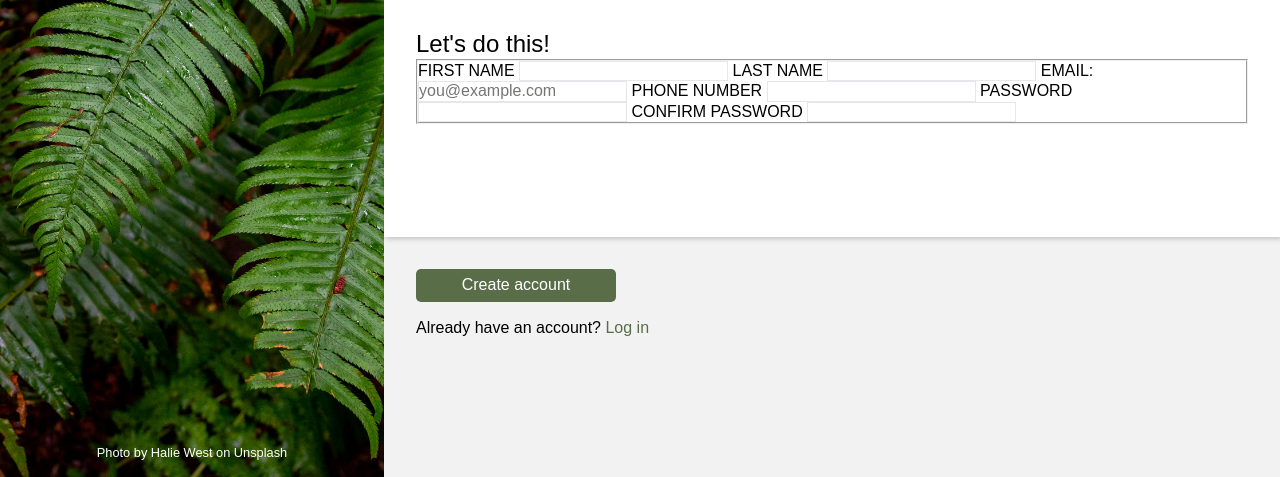
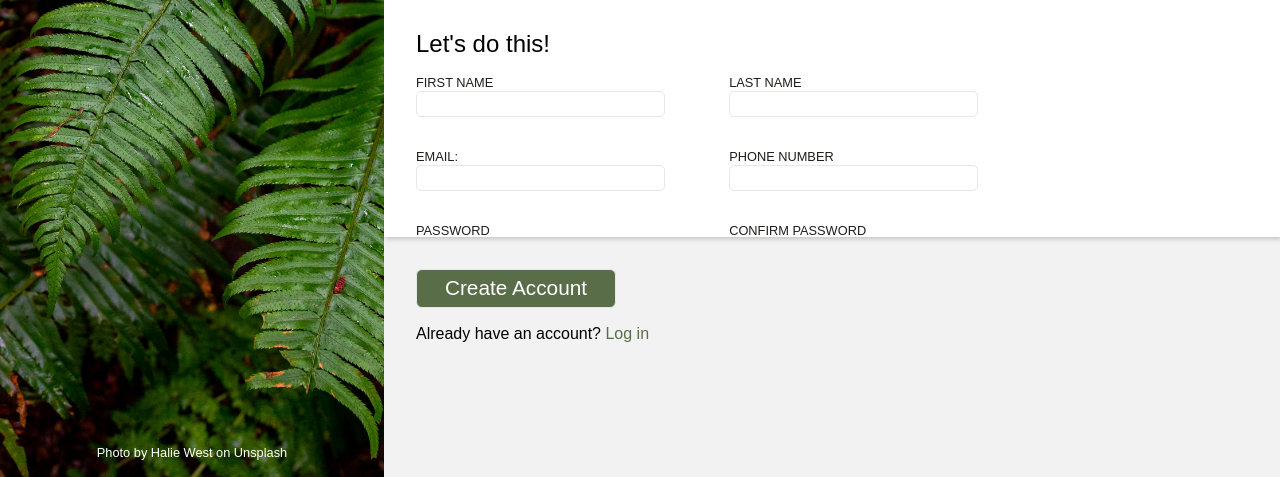
Before and after one commit to hansdkns/odin-projects, a plain HTML site: page signup-form/index.html in a window 1280 px wide. Shown: the part 323-800 px from the top of the page. Drawn offline with nearby package versions, Linux system fonts and the light colour scheme; a script that the page names is missing.

```diff
--- a/signup-form/index.html
+++ b/signup-form/index.html
@@ -11,7 +11,7 @@
     <div class="lside">
         <div class="bar">
             <img class=logo src="./odin-lined.png">
-            <h1 class="logotext">ODIN</h1>
+            <div class="logotext">ODIN</div>
         </div>
         <p class="creds">
             Photo by
@@ -28,28 +28,42 @@
         </div>
         <div class="signup">
             <div class="title">Let's do this!</div>
-            <fieldset>
-                <label for="first_name">FIRST NAME</label>
-                <input type="text" id="first_name" name="first_name">
+            <div class="container">
+                <div class="info">
+                    <label for="first_name">FIRST NAME</label>
+                    <input type="text" id="first_name" name="first_name" required>
+                </div>
 
-                <label for="last_name">LAST NAME</label>
-                <input type="text" id="last_name" name="last_name">
+                <div class="info">
+                    <label for="last_name">LAST NAME</label>
+                    <input type="text" id="last_name" name="last_name" required>
+                </div>
+            </div>
+            <div class="container">
+                <div class="info">
+                    <label for="user_email">EMAIL:</label>
+                    <input type="email" id="user_email" name="email" required>
+                </div>
 
-                <label for="user_email">EMAIL:</label>
-                <input type="email" id="user_email" name="email" placeholder="you@example.com">
+                <div class="info">
+                    <label for="phone">PHONE NUMBER</label>
+                    <input type="text" id="phone" name="phone" required>
+                </div>
+            </div>
+            <div class="container">
+                <div class="info">
+                    <label for="user_password">PASSWORD</label>
+                    <input type="password" id="user_password" name="password" required>
+                </div>
 
-                <label for="phone">PHONE NUMBER</label>
-                <input type="text" id="phone" name="phone">
-
-                <label for="user_password">PASSWORD</label>
-                <input type="password" id="user_password" name="password">
-
-                <label for="cuser_password">CONFIRM PASSWORD</label>
-                <input type="password" id="cuser_password" name="cpassword">
-            </fieldset>
+                <div class="info">
+                    <label for="cuser_password">CONFIRM PASSWORD</label>
+                    <input type="password" id="cuser_password" name="cpassword" required>
+                </div>
+            </div>
         </div>
         <div class="creation">
-            <div class="button">Create account</div>
+            <input type="submit" value="Create Account">
             <div class="subbutton">Already have an account?
                 <a href="" rel="noopener noreferrer">Log in</a>
             </div>
--- a/signup-form/style.css
+++ b/signup-form/style.css
@@ -25,6 +25,7 @@
     font-size: 1.5rem;
     height: 100vh;
     width: 100vw;
+    overflow: hidden;
 }
 
 /* LINKS */
@@ -42,6 +43,8 @@
 .bar {
   width: 100%;
   height: 20%;
+  min-height: 150px;
+  /* MINHEIGHT WAS BROODNODIG */
   background-color: rgb(0 0 0 / 40%);
   position: absolute;
   top: 20%;
@@ -53,12 +56,15 @@
 
 .logo {
     height: 100%;
+    min-height: 125px;
+    /* MINHEIGHT WAS BROODNODIG, goed voorbeeld wnr je minheight ook moet gebruiken */
   }
 
 .logotext {
     color: white;
     font-size: 7rem;
     font-family: norse;
+    overflow: hidden;
   }
 
 .creds, .creds > a {
@@ -81,7 +87,7 @@
 /* RECHTS - deel 1 */
 .quotes{
     width: 53ch;
-    height: 40%;
+    min-height: 40%;
     padding: 2rem;
     font-weight: bolder;
     display: flex;
@@ -93,31 +99,60 @@
 /* RECHTS - deel 2 */
 .signup{
     background-color: white;
-    height: 30%;
     padding: 2rem;
     font-size: 1rem;
     box-shadow: 2px 2px 5px rgba(0, 0, 0, 0.2);
+    max-height: 30%;
+    overflow-y: hidden;
 }
 .title{
     font-size: 1.5rem;
+    margin-bottom: 1rem;
+}
+
+label{
+    font-size: 0.8rem;
+    color: #1d1f1c;
 }
 
 input{
     border: var(--border-clr);
+    border-radius: 5px;
+    font-size: 1.3rem;
+}
+
+input:focus {
+    outline: 1px solid rgb(114, 166, 175);
+    box-shadow: 0px 1px 4px #999;
+  }
+
+.info{
+    display: flex;
+    flex-direction: column;
+    width: 35%;
+}
+
+.container{
+    width: 80ch;
+    display: flex;
+    justify-content:start;
+    align-items: center;
+    gap: 4rem;
+    margin-bottom: 2rem;
 }
 
 /* RECHTS - deel 3 */
 .creation{
-    height: 30%;
+    min-height: 30%;
     padding: 2rem;
     font-size: 1rem;
 }
 
 /* De knop */
-.button {
+.creation > input {
     text-align: center;
     width: 200px; /* Als je hier met percentages gaat werken, gaat die knopgrootte verschillen */
-    border-radius: 5px;
+    border-radius: 6px;
     background-color: var(--button-clr);
     color: white;
     transition-duration: 0.4s;
@@ -127,12 +162,12 @@
     margin-bottom: 1rem;
 }
 
-.button:hover{
+.creation > input:hover{
     background-color: grey;
     color: white;
   }
 
-.button:active {
+  .creation > input:active {
     transform: scale(0.95);
 }
 
```
